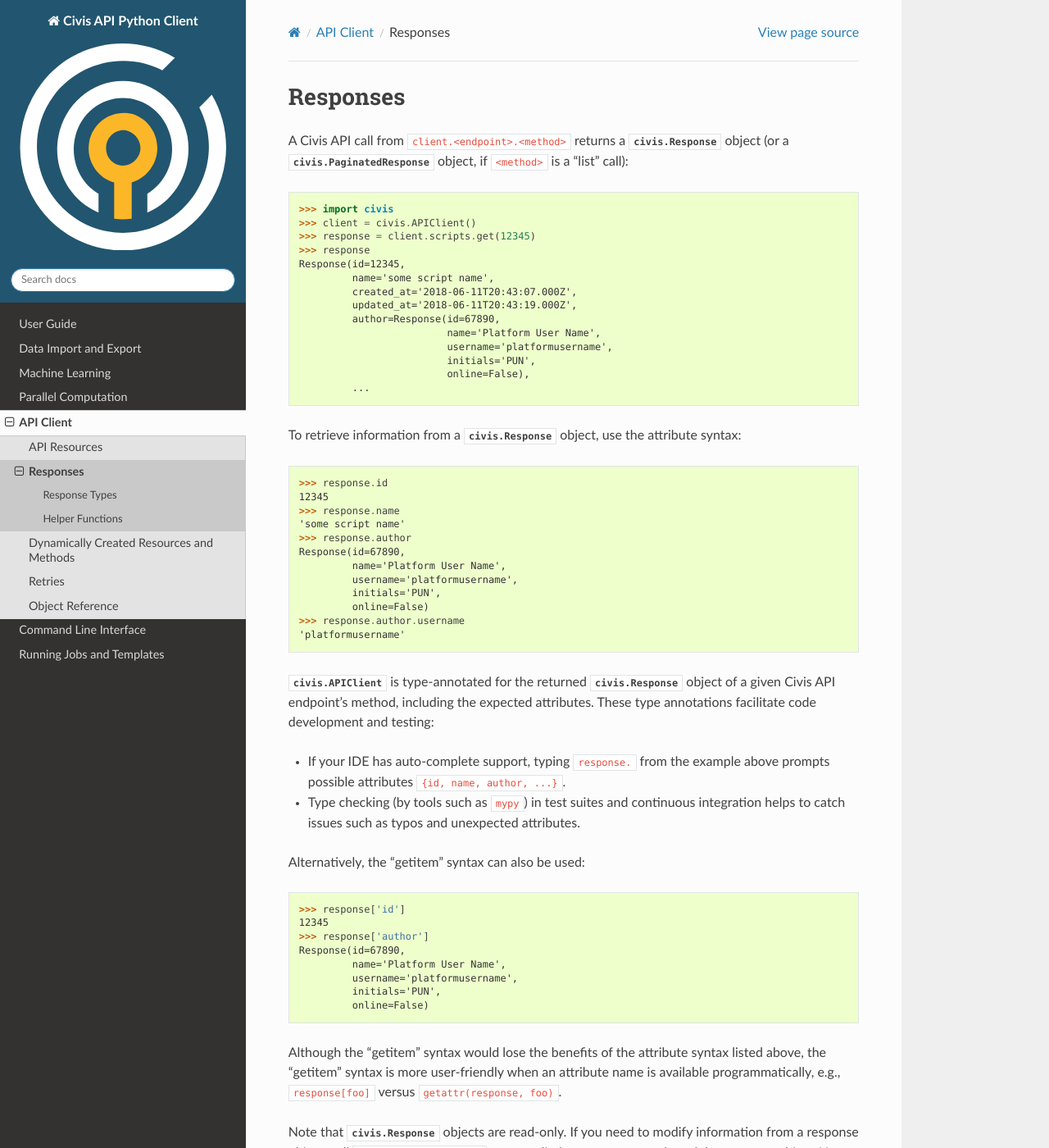
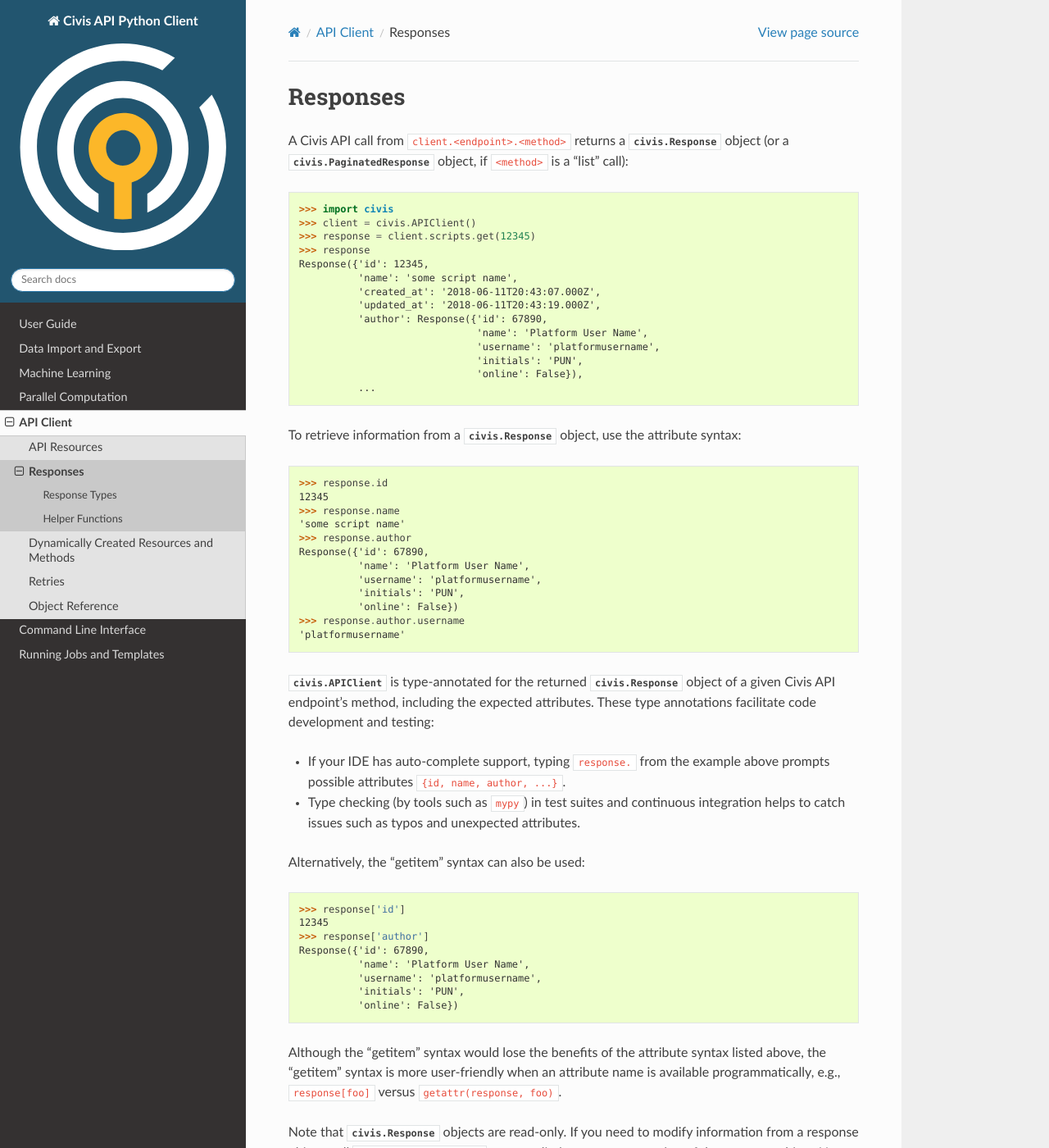
Before and after one commit to civisanalytics/civis-python, a Sphinx documentation site: the page built from docs/source/responses.rst, in a window 1280 px wide and 1400 px high. Shown: the whole window at 82% size. Built offline with Sphinx 7.4.7 and the Read the Docs theme 3.1.0, drawn with Linux system fonts in a browser that asks for light colours.

```diff
--- a/docs/source/responses.rst
+++ b/docs/source/responses.rst
@@ -12,16 +12,16 @@ A Civis API call from ``client.<endpoint>.<method>`` returns a :class:`civis.Res
    >>> client = civis.APIClient()
    >>> response = client.scripts.get(12345)
    >>> response
-   Response(id=12345,
-            name='some script name',
-            created_at='2018-06-11T20:43:07.000Z',
-            updated_at='2018-06-11T20:43:19.000Z',
-            author=Response(id=67890,
-                            name='Platform User Name',
-                            username='platformusername',
-                            initials='PUN',
-                            online=False),
-            ...
+   Response({'id': 12345,
+             'name': 'some script name',
+             'created_at': '2018-06-11T20:43:07.000Z',
+             'updated_at': '2018-06-11T20:43:19.000Z',
+             'author': Response({'id': 67890,
+                                 'name': 'Platform User Name',
+                                 'username': 'platformusername',
+                                 'initials': 'PUN',
+                                 'online': False}),
+             ...
 
 To retrieve information from a :class:`civis.Response` object,
 use the attribute syntax:
@@ -33,11 +33,11 @@ use the attribute syntax:
    >>> response.name
    'some script name'
    >>> response.author
-   Response(id=67890,
-            name='Platform User Name',
-            username='platformusername',
-            initials='PUN',
-            online=False)
+   Response({'id': 67890,
+             'name': 'Platform User Name',
+             'username': 'platformusername',
+             'initials': 'PUN',
+             'online': False})
    >>> response.author.username
    'platformusername'
 
@@ -57,11 +57,11 @@ Alternatively, the "getitem" syntax can also be used:
    >>> response['id']
    12345
    >>> response['author']
-   Response(id=67890,
-            name='Platform User Name',
-            username='platformusername',
-            initials='PUN',
-            online=False)
+   Response({'id': 67890,
+             'name': 'Platform User Name',
+             'username': 'platformusername',
+             'initials': 'PUN',
+             'online': False})
 
 Although the "getitem" syntax would lose the benefits of the attribute syntax
 listed above, the "getitem" syntax is more user-friendly when an attribute name
```
Also changed, not shown: docs/source/user_guide.rst (+9 -9 lines), 2 other files.
